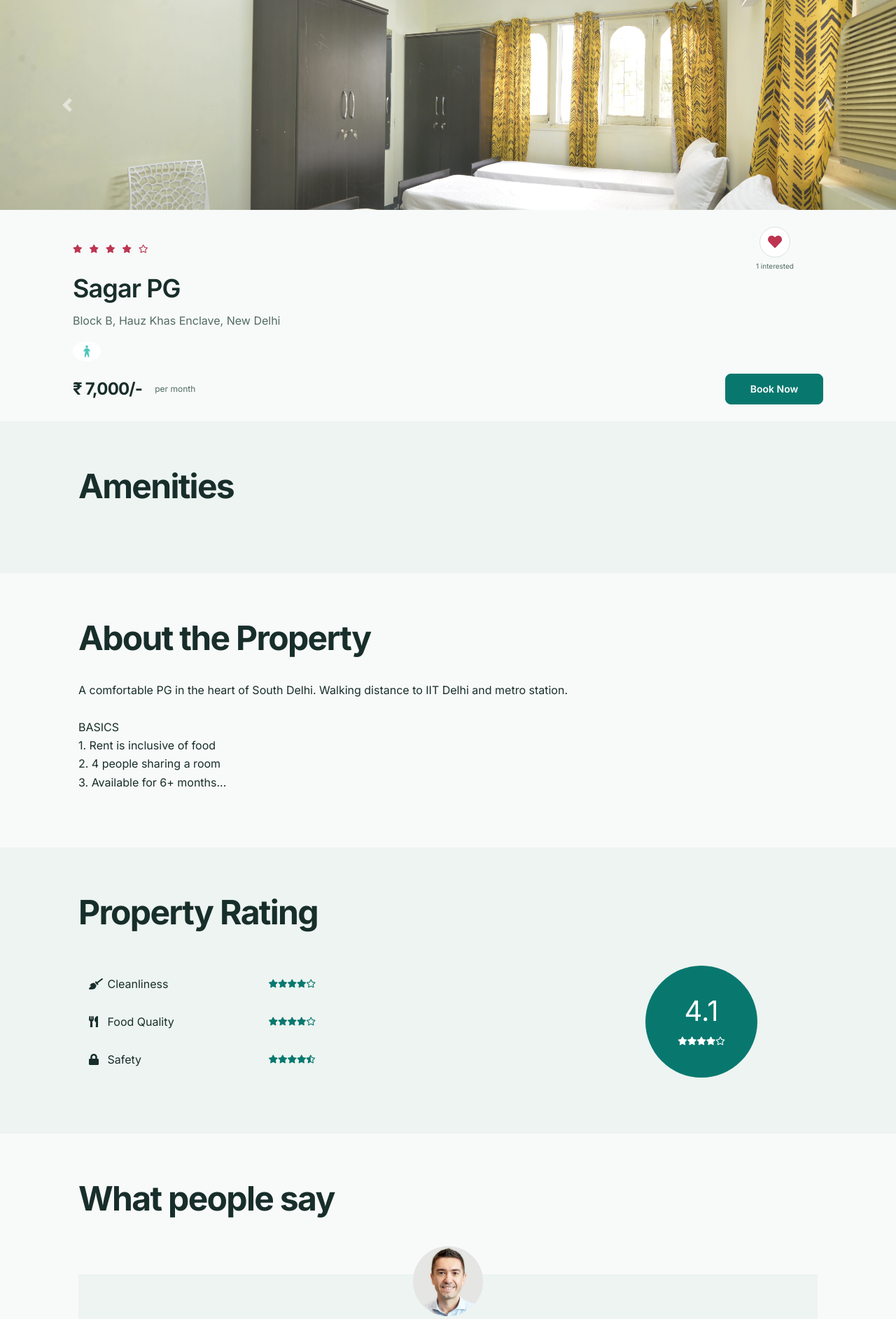
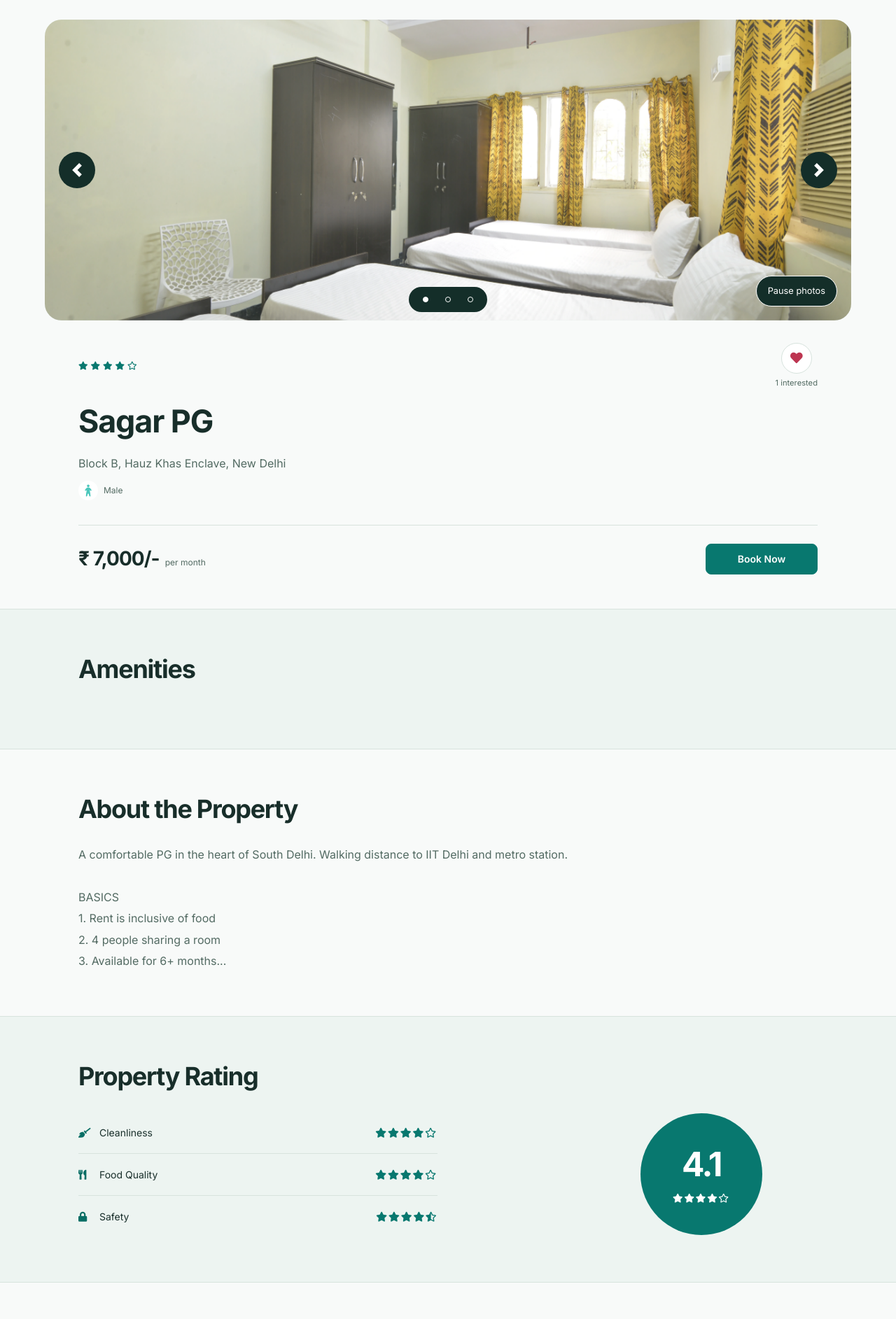
Before and after one commit to Sid2169/PGLife, a PHP site: page /property_detail.php?property_id=1 in a window 1280 px wide. Shown: the part 136-2021 px from the top of the page at 70% size. Run offline with PHP 8.4, Linux system fonts and the light colour scheme; a user stored in the database is signed in; data comes from the database, SQL or seed files in the repository; some libraries are stand-ins or nearby versions.

Commit message:
style: refresh property details and dashboard

```diff
--- a/css/property_detail.css
+++ b/css/property_detail.css
@@ -1,197 +1,268 @@
-.carousel img {
-    height: 300px;
+.property-gallery {
+    max-width: 1200px;
+    margin: 28px auto 0;
+    position: relative;
+    padding: 0 24px;
+}
+#property-images {
+    overflow: hidden;
+    border-radius: var(--radius-lg);
+    background: var(--surface-3);
+}
+#property-images .carousel-item img {
+    height: clamp(260px, 36vw, 430px);
     object-fit: cover;
 }
-
+#property-images .carousel-control-prev,
+#property-images .carousel-control-next {
+    width: 52px;
+    height: 52px;
+    top: 50%;
+    transform: translateY(-50%);
+    border-radius: 50%;
+    background: #142e29;
+    opacity: 1;
+}
+#property-images .carousel-control-prev {
+    left: 20px;
+}
+#property-images .carousel-control-next {
+    right: 20px;
+}
+#property-images .carousel-control-prev:focus-visible,
+#property-images .carousel-control-next:focus-visible {
+    outline-color: var(--accent);
+    outline-offset: -5px;
+}
+#property-images .carousel-indicators {
+    bottom: 12px;
+    margin: 0 auto;
+    width: max-content;
+    padding: 0 8px;
+    border-radius: var(--radius-pill);
+    background: #142e29;
+}
+#property-images .carousel-indicators li {
+    width: 32px;
+    height: 36px;
+    margin: 0;
+    padding: 0;
+    background: transparent;
+    border: 0;
+    opacity: 1;
+    text-indent: 0;
+}
+#property-images .carousel-indicators button {
+    display: block;
+    width: 32px;
+    height: 36px;
+    padding: 0;
+    background: transparent;
+    border: 0;
+    border-radius: 8px;
+}
+#property-images .carousel-indicators button::after {
+    content: "";
+    display: block;
+    width: 8px;
+    height: 8px;
+    margin: auto;
+    border: 1px solid #fff;
+    border-radius: 50%;
+}
+#property-images .carousel-indicators .active button::after {
+    background: #fff;
+}
+#property-images .carousel-indicators button:focus-visible {
+    outline-color: var(--accent);
+    outline-offset: -3px;
+}
+.property-gallery .carousel-pause {
+    right: 44px;
+}
 .property-summary {
-    padding: 24px;
+    padding-top: 32px;
+    padding-bottom: 48px;
 }
-
+.property-summary .detail-container {
+    max-width: 850px;
+    padding: 16px 0 28px;
+}
+.property-summary .property-name {
+    font-size: clamp(1.85rem, 4vw, 2.8rem);
+    margin-bottom: 16px;
+}
+.property-summary .property-address {
+    font-size: 1rem;
+}
+.property-summary .rent {
+    font-size: 1.75rem;
+}
+.property-summary > .row:last-child {
+    padding-top: 24px;
+    border-top: 1px solid var(--border);
+}
+.property-summary .button-container .btn {
+    min-width: 160px;
+}
 .property-amenities,
 .property-rating {
-    background-color: var(--surface-2);
+    background: var(--surface-2);
+    border-top: 1px solid var(--border);
+    border-bottom: 1px solid var(--border);
 }
-
-.star-container i {
-    color: var(--heart);
-    font-size: 12px;
-    margin-right: 6px;
+.property-amenities .row {
+    gap: 24px 0;
 }
-
-.interested-container {
-    text-align: center;
-    padding-right: 42px;
+.property-amenities h3 {
+    font-size: 1rem;
 }
-
-@media (max-width: 768px) {
-    .interested-container {
-        padding-right: 0px;
-    }
-}
-
-.interested-container i {
-    color: var(--heart);
-    font-size: 20px;
-    cursor: pointer;
-}
-
-.interested-text {
-    font-size: 10px;
-}
-
-.detail-container {
-    padding-bottom: 10px;
-}
-
-.property-name {
-    font-size: 36px;
-    font-weight: 600;
-}
-
-@media (max-width: 768px) {
-    .property-name {
-        font-size: 24px;
-    }
-}
-
-.property-address {
-    color: var(--text-muted);
-    font-size: 16px;
-    padding-bottom: 5px;
-}
-
-.property-gender img {
-    width: 40px;
-}
-
-.rent-container {
+.amenity-container {
     display: flex;
     align-items: center;
+    gap: 10px;
+    margin: 16px 0;
+    color: var(--text-muted);
+    font-size: 0.875rem;
 }
-
-.rent {
-    font-size: 24px;
-    font-weight: bold;
-    padding-right: 10px;
+.amenity-container img {
+    width: 30px;
+    height: 30px;
+    padding: 5px;
+    background: #fff;
+    border-radius: 6px;
 }
-
-@media (max-width: 768px) {
-    .rent {
-        font-size: 18px;
-    }
+.property-about p {
+    max-width: 850px;
+    margin: 0;
+    color: var(--text-muted);
+    line-height: 1.9;
 }
-
-.rent-unit {
-    color: var(--text-muted);
-    font-size: 12px;
+.rating-criteria {
+    margin: 0;
+    padding: 18px 0;
+    border-bottom: 1px solid var(--border);
+    font-size: 0.875rem;
 }
-
-.button-container .btn {
-    font-size: 14px;
-    border-radius: var(--radius-sm);
-    width: 140px;
-    float: right;
+.rating-criteria:last-child {
+    border: 0;
 }
-
-@media (max-width: 768px) {
-    .property-amenities .row>div {
-        padding-bottom: 24px;
-    }
+.rating-criteria > div {
+    padding: 0;
 }
-
-.amenity-container {
-    margin: 8px 0px;
+.rating-criteria-icon {
+    width: 18px;
+    color: var(--link);
 }
-
-.amenity-container img {
-    height: 20px;
-    margin-top: -4px;
-    margin-right: 4px;
-}
-
-.rating-criteria {
-    margin: 28px 0px;
-}
-
-.rating-criteria-icon {
-    width: 14px;
-}
-
 .rating-criteria-text {
     margin-left: 8px;
 }
-
 .rating-criteria-star-container {
-    margin-top: -2px;
+    color: var(--rating);
+    text-align: right;
+    letter-spacing: 2px;
 }
-
-.rating-criteria-star-container i {
-    color: var(--rating);
-    font-size: 12px;
+.rating-circle {
+    display: flex;
+    flex-direction: column;
+    align-items: center;
+    justify-content: center;
+    width: 174px;
+    height: 174px;
+    margin: auto;
+    border-radius: 50%;
+    background: var(--rating);
+    color: var(--rating-contrast);
 }
-
-.rating-circle {
-    background-color: var(--rating);
-    color: white;
-    text-align: center;
-    height: 160px;
-    width: 160px;
+.total-rating {
+    font-size: 3rem;
+    font-weight: 700;
+    letter-spacing: -0.05em;
+    line-height: 1.25;
+}
+.rating-circle-star-container {
+    font-size: 0.8rem;
+    margin-top: 8px;
+    letter-spacing: 2px;
+}
+.testimonial-block {
+    position: relative;
+    padding: 28px 32px 28px 108px;
+    margin-top: 20px;
+    background: var(--surface);
+    border: 1px solid var(--border);
+    border-radius: var(--radius);
+}
+.testimonial-image-container {
+    position: absolute;
+    left: 28px;
+    top: 28px;
+}
+.testimonial-img {
+    width: 56px;
+    height: 56px;
     border-radius: 50%;
-    padding-top: 32px;
-    margin: auto;
+    background: #fff;
 }
-
-.total-rating {
-    font-size: 40px;
+.testimonial-text {
+    color: var(--text-muted);
 }
-
-.rating-circle-star-container {
-    font-size: 12px;
+.testimonial-text i {
+    color: var(--link);
+    margin-bottom: 8px;
 }
-
-.testimonial-block {
-    background-color: var(--surface-2);
-    padding: 0px 160px 24px;
-    margin-top: 80px;
+.testimonial-text p {
+    margin: 0;
 }
-
-@media (max-width: 768px) {
+.testimonial-name {
+    margin-top: 16px;
+    font-size: 0.875rem;
+    font-weight: 600;
+}
+@media (max-width: 767.98px) {
+    .property-gallery {
+        margin-top: 16px;
+        padding: 0 12px;
+    }
+    #property-images {
+        border-radius: var(--radius);
+    }
+    #property-images .carousel-control-prev {
+        left: 12px;
+    }
+    #property-images .carousel-control-next {
+        right: 12px;
+    }
+    #property-images .carousel-control-prev,
+    #property-images .carousel-control-next {
+        width: 44px;
+        height: 44px;
+    }
+    .property-gallery .carousel-pause {
+        right: 24px;
+        bottom: 12px;
+        font-size: 0.7rem;
+        padding: 8px 10px;
+    }
+    #property-images .carousel-indicators {
+        left: 16px;
+        right: auto;
+        bottom: 16px;
+    }
+    .property-summary .button-container .btn {
+        min-width: 124px;
+    }
+    .property-amenities .row > div {
+        width: 50%;
+    }
+    .rating-circle {
+        margin-top: 28px;
+    }
     .testimonial-block {
-        padding: 0px 24px 24px;
+        padding: 24px;
+    }
+    .testimonial-image-container {
+        position: static;
+        margin-bottom: 16px;
     }
 }
-
-.testimonial-image-container {
-    text-align: center;
-}
-
-.testimonial-img {
-    width: 100px;
-    border-radius: 50%;
-    position: relative;
-    top: -40px;
-}
-
-.testimonial-text {
-    color: var(--text-muted);
-    text-align: center;
-    position: relative;
-}
-
-.testimonial-text i {
-    font-size: 20px;
-    position: absolute;
-    left: 0px;
-    top: 0px;
-}
-
-.testimonial-text p {
-    text-indent: 20px;
-}
-
-.testimonial-name {
-    color: var(--text);
-    text-align: right;
-    font-weight: bold;
-    margin-top: 12px;
-}
--- a/property_detail.php
+++ b/property_detail.php
@@ -91,13 +91,15 @@
         </ol>
     </nav>
 
-    <div id="property-images" class="carousel slide" data-ride="carousel">
+    <main id="main-content" tabindex="-1">
+    <div class="property-gallery">
+    <div id="property-images" class="carousel slide" data-ride="carousel" role="region" aria-roledescription="carousel" aria-label="Property photos">
         <ol class="carousel-indicators">
             <?php
             $property_images = glob(__DIR__ . "/img/properties/" . $property_id . "/*");
             foreach ($property_images as $index => $property_image) {
             ?>
-                <li data-target="#property-images" data-slide-to="<?= $index ?>" class="<?= $index == 0 ? "active" : ""; ?>"></li>
+                <li class="<?= $index == 0 ? "active" : ""; ?>"><button type="button" data-target="#property-images" data-slide-to="<?= $index ?>" aria-label="Show photo <?= $index + 1 ?>"></button></li>
             <?php } ?>
         </ol>
         <div class="carousel-inner">
@@ -105,7 +107,7 @@
                 $image_url = "img/properties/" . $property_id . "/" . basename($property_image);
             ?>
                 <div class="carousel-item <?= $index == 0 ? "active" : ""; ?>">
-                    <img class="d-block w-100" src="<?= e($image_url) ?>" alt="slide">
+                    <img class="d-block w-100" src="<?= e($image_url) ?>" alt="<?= e($property['property_name']) ?> — photo <?= $index + 1 ?>">
                 </div>
             <?php } ?>
         </div>
@@ -118,11 +120,13 @@
             <span class="sr-only">Next</span>
         </a>
     </div>
+    <button type="button" class="carousel-pause" data-carousel="#property-images" aria-controls="property-images" aria-pressed="false">Pause photos</button>
+    </div>
 
     <div class="property-summary page-container">
         <div class="row no-gutters justify-content-between">
             <?php $total_rating = round(($property['rating_clean'] + $property['rating_food'] + $property['rating_safety']) / 3, 1); ?>
-            <div class="star-container" title="<?= e($total_rating) ?>">
+            <div class="star-container" title="<?= e($total_rating) ?>" role="img" aria-label="Rating: <?= e($total_rating) ?> out of 5">
                 <?= rating_to_stars($total_rating) ?>
             </div>
             <div class="interested-container">
@@ -133,9 +137,9 @@
                 }
                 ?>
                 <?php if ($is_interested): ?>
-                    <i class="is-interested-image interested-btn fas fa-heart" property_id="<?= $property_id ?>"></i>
+                    <button type="button" class="is-interested-image interested-btn fas fa-heart" property_id="<?= $property_id ?>" aria-label="Shortlist <?= e($property['property_name']) ?>" aria-pressed="true"></button>
                 <?php else: ?>
-                    <i class="is-interested-image interested-btn far fa-heart" property_id="<?= $property_id ?>"></i>
+                    <button type="button" class="is-interested-image interested-btn far fa-heart" property_id="<?= $property_id ?>" aria-label="Shortlist <?= e($property['property_name']) ?>" aria-pressed="false"></button>
                 <?php endif; ?>
                 <div class="interested-text">
                     <span class="interested-user-count"><?= $interested_users_count ?></span> interested
@@ -143,13 +147,13 @@
             </div>
         </div>
         <div class="detail-container">
-            <div class="property-name"><?= e($property['property_name']) ?></div>
+            <h1 class="property-name"><?= e($property['property_name']) ?></h1>
             <div class="property-address"><?= e($property['address']) ?></div>
             <div class="property-gender">
                 <?php
-                if ($property['gender'] == "male") echo '<img src="img/male.png">';
-                elseif ($property['gender'] == "female") echo '<img src="img/female.png">';
-                else echo '<img src="img/unisex.png">';
+                if ($property['gender'] == "male") echo '<img src="img/male.png" alt=""><span>Male</span>';
+                elseif ($property['gender'] == "female") echo '<img src="img/female.png" alt=""><span>Female</span>';
+                else echo '<img src="img/unisex.png" alt=""><span>Unisex</span>';
                 ?>
             </div>
         </div>
@@ -166,7 +170,7 @@
 
     <div class="property-amenities">
         <div class="page-container">
-            <h1>Amenities</h1>
+            <h2>Amenities</h2>
             <div class="row justify-content-between">
                 <?php
                 $sections = ["Building", "Common Area", "Bedroom", "Washroom"];
@@ -175,10 +179,10 @@
                     if (count($section_amenities) == 0) continue;
                 ?>
                     <div class="col-md-auto">
-                        <h5><?= e($section) ?></h5>
+                        <h3><?= e($section) ?></h3>
                         <?php foreach ($section_amenities as $amenity) { ?>
                             <div class="amenity-container">
-                                <img src="img/amenities/<?= e($amenity['icon']) ?>.svg" alt="<?= e($amenity['name']) ?>">
+                                <img src="img/amenities/<?= e($amenity['icon']) ?>.svg" alt="">
                                 <span><?= e($amenity['name']) ?></span>
                             </div>
                         <?php } ?>
@@ -189,13 +193,13 @@
     </div>
 
     <div class="property-about page-container">
-        <h1>About the Property</h1>
+        <h2>About the Property</h2>
         <p><?= nl2br(e($property['description'])) ?></p>
     </div>
 
     <div class="property-rating">
         <div class="page-container">
-            <h1>Property Rating</h1>
+            <h2>Property Rating</h2>
             <div class="row align-items-center justify-content-between">
                 <div class="col-md-6">
                     <?php
@@ -208,10 +212,10 @@
                     ?>
                         <div class="rating-criteria row">
                             <div class="col-6">
-                                <i class="rating-criteria-icon <?= e($r['icon']) ?>"></i>
+                                <i class="rating-criteria-icon <?= e($r['icon']) ?>" aria-hidden="true"></i>
                                 <span class="rating-criteria-text"><?= e($r['text']) ?></span>
                             </div>
-                            <div class="rating-criteria-star-container col-6" title="<?= e($r['val']) ?>">
+                            <div class="rating-criteria-star-container col-6" title="<?= e($r['val']) ?>" role="img" aria-label="<?= e($r['val']) ?> out of 5">
                                 <?= rating_to_stars($r['val']) ?>
                             </div>
                         </div>
@@ -219,7 +223,7 @@
                 </div>
 
                 <div class="col-md-4">
-                    <div class="rating-circle">
+                    <div class="rating-circle" role="img" aria-label="Overall rating: <?= e($total_rating) ?> out of 5">
                         <div class="total-rating"><?= e($total_rating) ?></div>
                         <div class="rating-circle-star-container">
                             <?= rating_to_stars($total_rating) ?>
@@ -231,11 +235,11 @@
     </div>
 
     <div class="property-testimonials page-container">
-        <h1>What people say</h1>
+        <h2>What people say</h2>
         <?php foreach ($testimonials as $testimonial) { ?>
             <div class="testimonial-block">
                 <div class="testimonial-image-container">
-                    <img class="testimonial-img" src="img/man.png" alt="User">
+                    <img class="testimonial-img" src="img/man.png" alt="">
                 </div>
                 <div class="testimonial-text">
                     <i class="fa fa-quote-left" aria-hidden="true"></i>
@@ -245,6 +249,7 @@
             </div>
         <?php } ?>
     </div>
+    </main>
 
     <?php
     include "includes/signup_modal.php";
```
Also changed, not shown: css/dashboard.css (+67 -120 lines), dashboard.php (+16 -13 lines).
